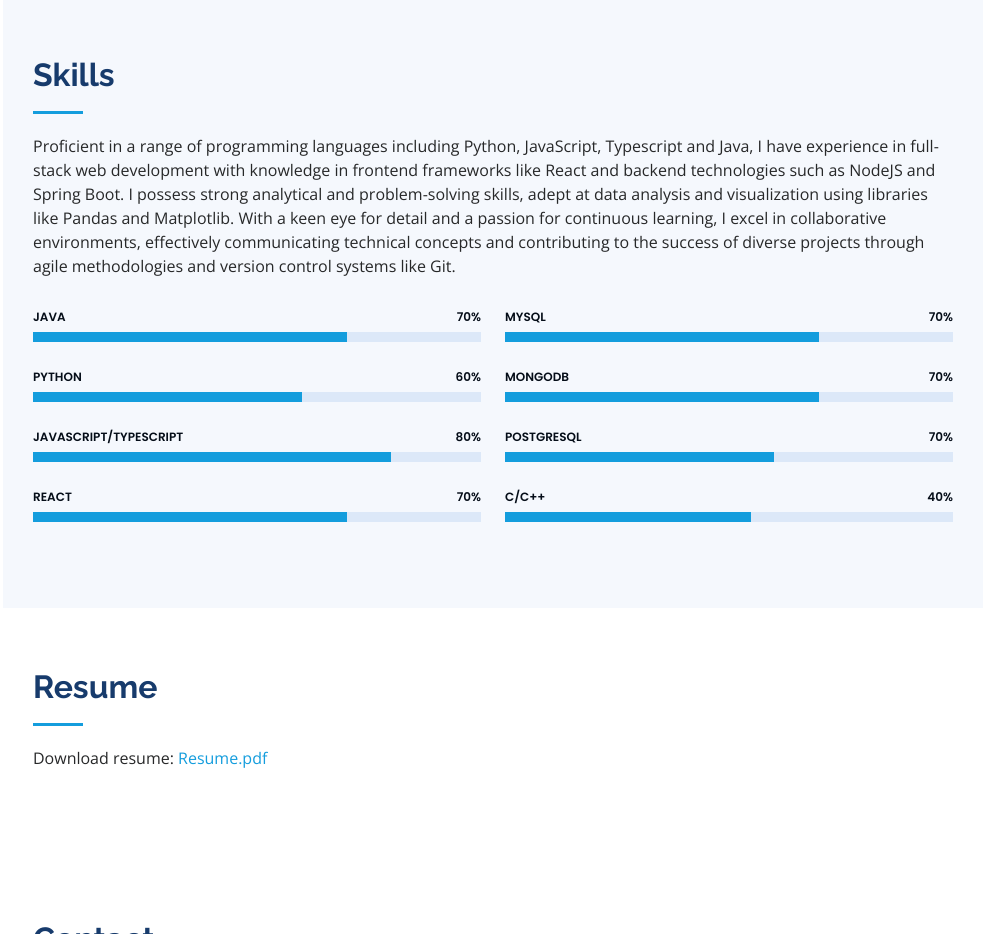
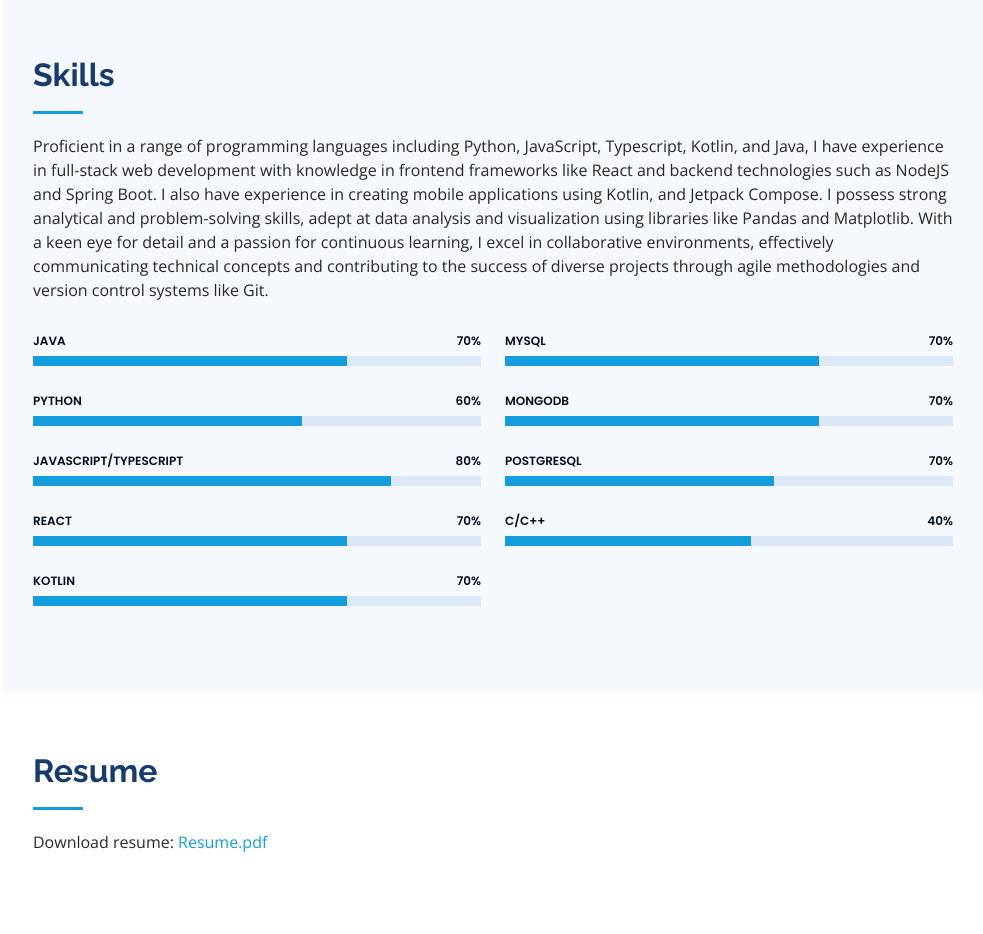
Before and after one commit to briangabini/briangabini.github.io, a plain HTML site: page index.html in a window 1280 px wide. Shown: the part 1580-2514 px from the top of the page, without its empty margins (297-1280 px from the left). Drawn offline with nearby package versions, Linux system fonts and the light colour scheme.

Commit message:
feat: add additional info

```diff
--- a/index.html
+++ b/index.html
@@ -127,8 +127,8 @@
 
         <div class="section-title">
           <h2>Skills</h2>
-          <p>Proficient in a range of programming languages including Python, JavaScript, Typescript and Java, I have experience in full-stack web
-          development with knowledge in frontend frameworks like React and backend technologies such as NodeJS and Spring Boot. I
+          <p>Proficient in a range of programming languages including Python, JavaScript, Typescript, Kotlin, and Java, I have experience in full-stack web
+          development with knowledge in frontend frameworks like React and backend technologies such as NodeJS and Spring Boot. I also have experience in creating mobile applications using Kotlin, and Jetpack Compose. I
           possess strong analytical and problem-solving skills, adept at data analysis and visualization using libraries like
           Pandas and Matplotlib. With a keen eye for detail and a passion for continuous learning, I excel in collaborative environments,
           effectively communicating technical concepts and contributing to the success of diverse projects through agile
@@ -162,6 +162,13 @@
 
             <div class="progress">
               <span class="skill">React <i class="val">70%</i></span>
+              <div class="progress-bar-wrap">
+                <div class="progress-bar" role="progressbar" aria-valuenow="70" aria-valuemin="0" aria-valuemax="100"></div>
+              </div>
+            </div>
+
+            <div class="progress">
+              <span class="skill">Kotlin <i class="val">70%</i></span>
               <div class="progress-bar-wrap">
                 <div class="progress-bar" role="progressbar" aria-valuenow="70" aria-valuemin="0" aria-valuemax="100"></div>
               </div>
```
